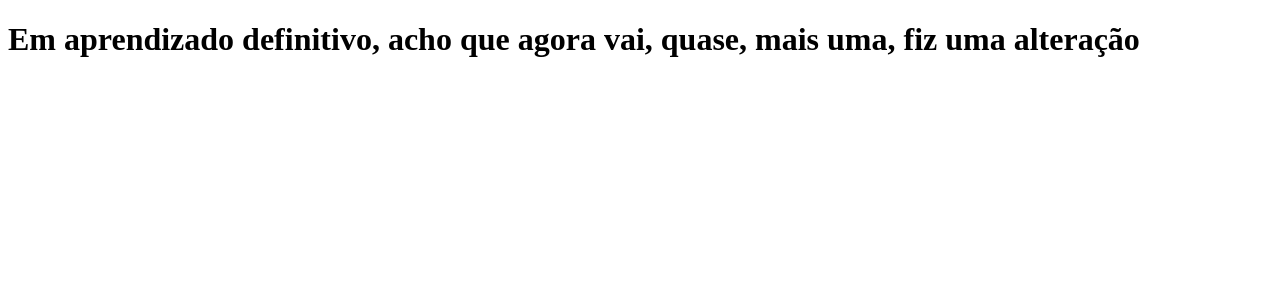
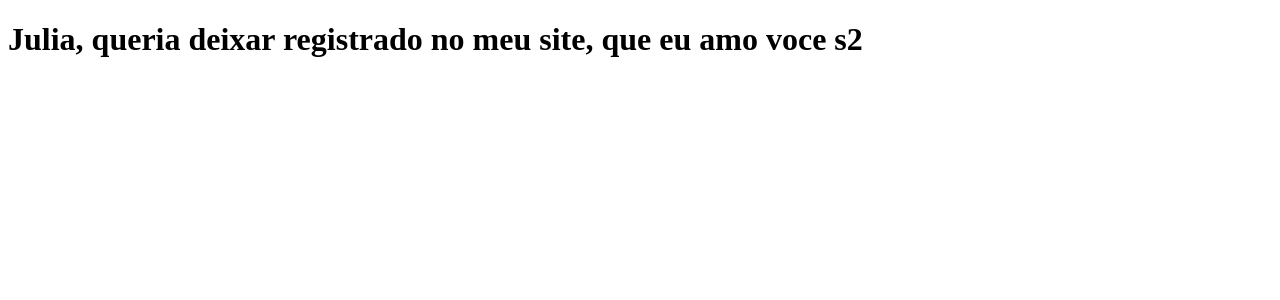
Before and after one commit to ogustavo14/clone_tabnews, a Next.js app: page / in a window 1280 px wide. Shown: the top 300 px of the page. Built offline with nearby package versions, Linux system fonts and the light colour scheme.

Commit message:
declaração pra minha Jujuba

```diff
--- a/pages/index.js
+++ b/pages/index.js
@@ -1,6 +1,6 @@
 function Home () {
-  return  <h1>Em aprendizado definitivo, acho que
-    agora vai, quase, mais uma, fiz uma alteração
+  return  <h1>Julia, queria deixar registrado no meu site, que eu amo voce s2
+
   </h1>
 }
 
```
